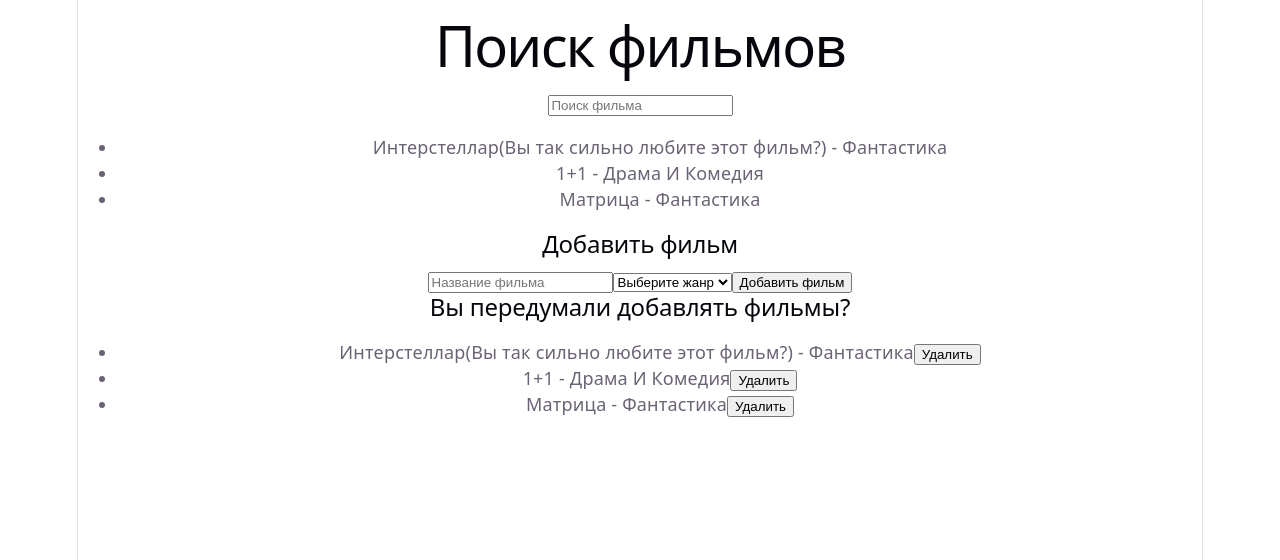
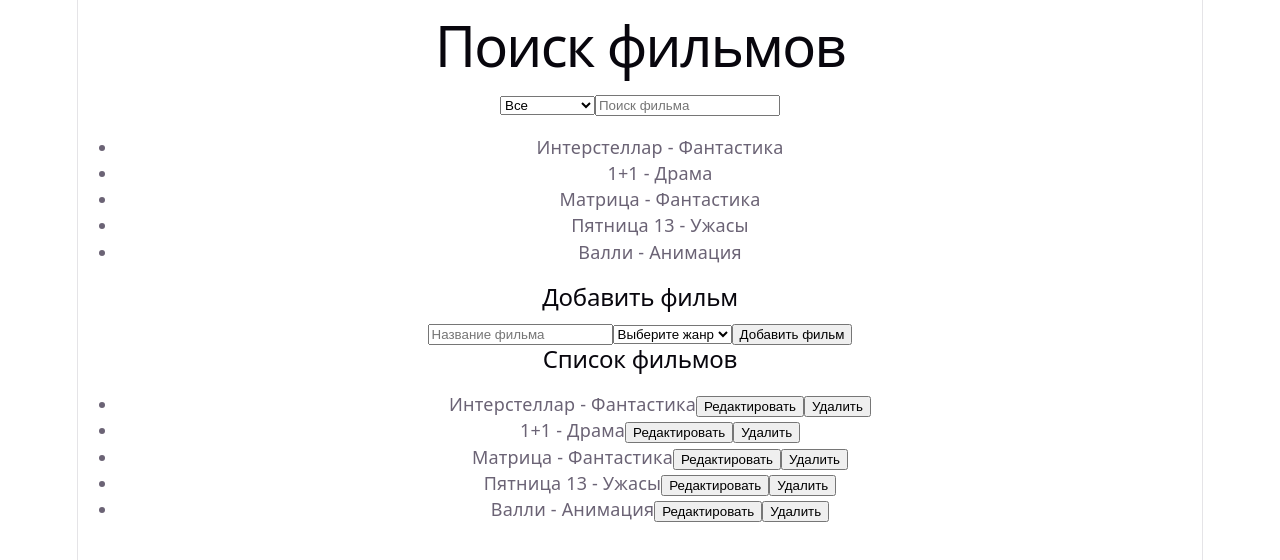
Before and after one commit to pifor228/deze_for_maga, a React (Vite) app: page / in a window 1280 px wide. Shown: the top 560 px of the page. Built offline with nearby package versions, Linux system fonts and the light colour scheme.

Commit message:
Список фильмов и тд ну и исправление ошибок нектрых

```diff
--- a/src/App.tsx
+++ b/src/App.tsx
@@ -115,13 +115,14 @@ type SearchInputProps = {
 
 type MovieItem = {
   id: number;
-  movies: string;
+  title: string;
   genre: string;
 };
 
-type LessonListProps = {
-  movie: MovieItem[];
+type MovieListProps = {
+  movies: MovieItem[];
   search: string;
+  selectedGenre: string;
 };
 
 function SearchInput({ search, onSearchChange }: SearchInputProps) {
@@ -135,19 +136,22 @@ function SearchInput({ search, onSearchChange }: SearchInputProps) {
   );
 }
 
-function MovieList({ movie, search }: LessonListProps) {
-  const filteredMovies = movie.filter((item) =>
-    item.movies.toLowerCase().includes(search.toLowerCase())
-  );
+function MovieList({ movies, search, selectedGenre }: MovieListProps) {
+  const filteredMovies = movies.filter((item) => {
+    const matchesSearch = item.title.toLowerCase().includes(search.toLowerCase());
+    const matchesGenre = selectedGenre === "Все" || item.genre === selectedGenre;
+    return matchesSearch && matchesGenre;
+  });
+
   if (filteredMovies.length === 0) {
-    return <p> Прочитал = гей </p>;
+    return <p>Фильмы не найдены</p>;
   }
 
   return (
     <ul>
       {filteredMovies.map((item) => (
         <li key={item.id}>
-          {item.movies} - {item.genre}
+          {item.title} - {item.genre}
         </li>
       ))}
     </ul>
@@ -156,35 +160,84 @@ function MovieList({ movie, search }: LessonListProps) {
 
 function App() {
   const [search, setSearch] = useState("");
+  const [selectedGenre, setSelectedGenre] = useState("Все");
+  const [movies, setMovies] = useState<MovieItem[]>([
+    { id: 1, title: "Интерстеллар", genre: "Фантастика" },
+    { id: 2, title: "1+1", genre: "Драма" },
+    { id: 3, title: "Матрица", genre: "Фантастика" },
+    { id: 4, title: "Пятница 13", genre: "Ужасы"},
+    { id: 5, title: "Валли", genre: "Анимация"}
+  ]);
+  const [newTitle, setNewTitle] = useState("");
+  const [newGenre, setNewGenre] = useState("");
+  const [editingMovieId, setEditingMovieId] = useState<number | null>(null);
+  const [editTitle, setEditTitle] = useState("");
+  const [editGenre, setEditGenre] = useState("");
 
-  const [movie, setMovie] = useState<MovieItem[]>([
-    { id: 1, movies: "Интерстеллар(Вы так сильно любите этот фильм?)", genre: "Фантастика" },
-    { id: 2, movies: "1+1", genre: "Драма И Комедия" },
-    { id: 3, movies: "Матрица", genre: "Фантастика" },
-  ]);
-  const[newTitle, setNewTitle] = useState("");
-  const [newGenre, setNewGenre] = useState("");
   const handleDeleteMovie = (id: number) => {
-    const updatedMovies = movie.filter((item) => item.id !== id);
-    setMovie(updatedMovies);
+    setMovies((currentMovies) => currentMovies.filter((item) => item.id !== id));
+
+    if (editingMovieId === id) {
+      setEditingMovieId(null);
+      setEditTitle("");
+      setEditGenre("");
     }
+  };
+
   const handleAddMovie = () => {
-    if (newTitle.trim() !== "" && newGenre.trim() !== "") {
+    if (newTitle.trim() === "" || newGenre.trim() === "") {
+      return;
+    }
+
     const newMovie: MovieItem = {
-        id: movie.length + 1,
-        movies: newTitle,
+      id: Date.now() + Math.random(),
+      title: newTitle.trim(),
       genre: newGenre,
     };
-      setMovie([...movie, newMovie]);
+
+    setMovies((currentMovies) => [...currentMovies, newMovie]);
     setNewTitle("");
     setNewGenre("");
+  };
+
+  const startEditing = (movie: MovieItem) => {
+    setEditingMovieId(movie.id);
+    setEditTitle(movie.title);
+    setEditGenre(movie.genre);
+  };
+
+  const saveMovieChanges = (id: number) => {
+    if (editTitle.trim() === "" || editGenre.trim() === "") {
+      return;
     }
+
+    setMovies((currentMovies) =>
+      currentMovies.map((item) =>
+        item.id === id ? { ...item, title: editTitle.trim(), genre: editGenre } : item
+      )
+    );
+    setEditingMovieId(null);
+    setEditTitle("");
+    setEditGenre("");
   };
+
   return (
     <div>
       <h1>Поиск фильмов</h1>
+
+      <select value={selectedGenre} onChange={(event) => setSelectedGenre(event.target.value)}>
+        <option value="Все">Все</option>
+        <option value="Фантастика">Фантастика</option>
+        <option value="Комедия">Комедия</option>
+        <option value="Боевик">Боевик</option>
+        <option value="Драма">Драма</option>
+        <option value="Ужасы">Ужасы</option>
+        <option value="Анимация">Анимация</option>
+      </select>
+
       <SearchInput search={search} onSearchChange={setSearch} />
-      <MovieList movie={movie} search={search} />
+      <MovieList movies={movies} search={search} selectedGenre={selectedGenre} />
+
       <h2>Добавить фильм</h2>
       <input
         type="text"
@@ -192,23 +245,57 @@ function App() {
         value={newTitle}
         onChange={(event) => setNewTitle(event.target.value)}
       />
-      <select name="genre" id="genre" value={newGenre} onChange={(event) => setNewGenre(event.target.value)}>
+      <select value={newGenre} onChange={(event) => setNewGenre(event.target.value)}>
         <option value="">Выберите жанр</option>
         <option value="Фантастика">Фантастика</option>
         <option value="Драма">Драма</option>
         <option value="Комедия">Комедия</option>
         <option value="Ужасы">Ужасы</option>
         <option value="Анимация">Анимация</option>
+        <option value="Боевик">Боевик</option>
       </select>
       <button onClick={handleAddMovie}>Добавить фильм</button>
-      <h2>Вы передумали добавлять фильмы?</h2>
+
+      <h2>Список фильмов</h2>
       <ul>
-        {movie.map((item) => (
+        {movies.map((item) => {
+          const isEditing = editingMovieId === item.id;
+
+          return (
             <li key={item.id}>
-            {item.movies} - {item.genre}
+              {isEditing ? (
+                <>
+                  <input
+                    type="text"
+                    value={editTitle}
+                    onChange={(event) => setEditTitle(event.target.value)}
+                  />
+                  <select value={editGenre} onChange={(event) => setEditGenre(event.target.value)}>
+                    <option value="">Выберите жанр</option>
+                    <option value="Фантастика">Фантастика</option>
+                    <option value="Драма">Драма</option>
+                    <option value="Комедия">Комедия</option>
+                    <option value="Ужасы">Ужасы</option>
+                    <option value="Анимация">Анимация</option>
+                    <option value="Боевик">Боевик</option>
+                  </select>
+                  <button onClick={() => saveMovieChanges(item.id)}>Сохранить</button>
+                  <button onClick={() => {
+                    setEditingMovieId(null);
+                    setEditTitle("");
+                    setEditGenre("");
+                  }}>Отмена</button>
+                </>
+              ) : (
+                <>
+                  {item.title} - {item.genre}
+                  <button onClick={() => startEditing(item)}>Редактировать</button>
                   <button onClick={() => handleDeleteMovie(item.id)}>Удалить</button>
+                </>
+              )}
             </li>
-        ))}
+          );
+        })}
       </ul>
     </div>
   );
```
Lines whose indentation alone changed are shown as unchanged.
